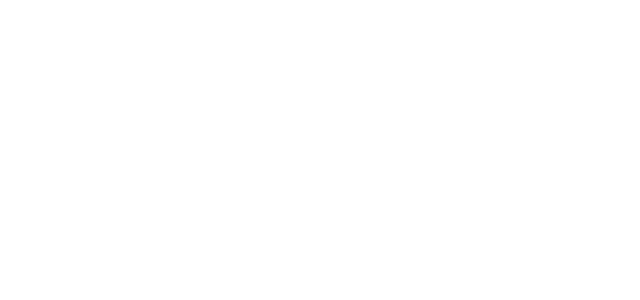
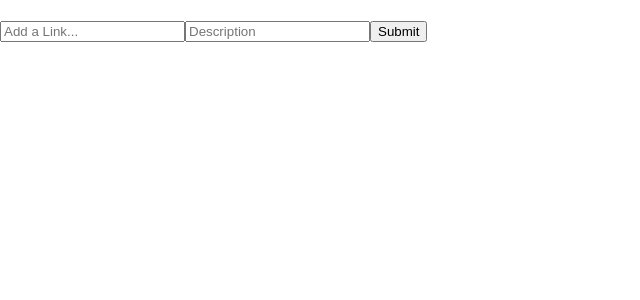
Before and after one commit to samdfernandes/classProject, a React (Create React App) app in the folder bookmarks_frontend/: page / in a window 1280 px wide. Shown: the top 300 px of the page, without its empty margins (0-640 px from the left). Built offline with nearby package versions, Linux system fonts and the light colour scheme.

Commit message:
NewForm added too App.js

```diff
--- a/bookmarks_frontend/src/App.js
+++ b/bookmarks_frontend/src/App.js
@@ -43,6 +43,7 @@ class App extends Component {
         </ul>
      </div> */}
       <Show name={this.state.name}/>
+      <NewForm/>
     </div>
     )
   }
```
